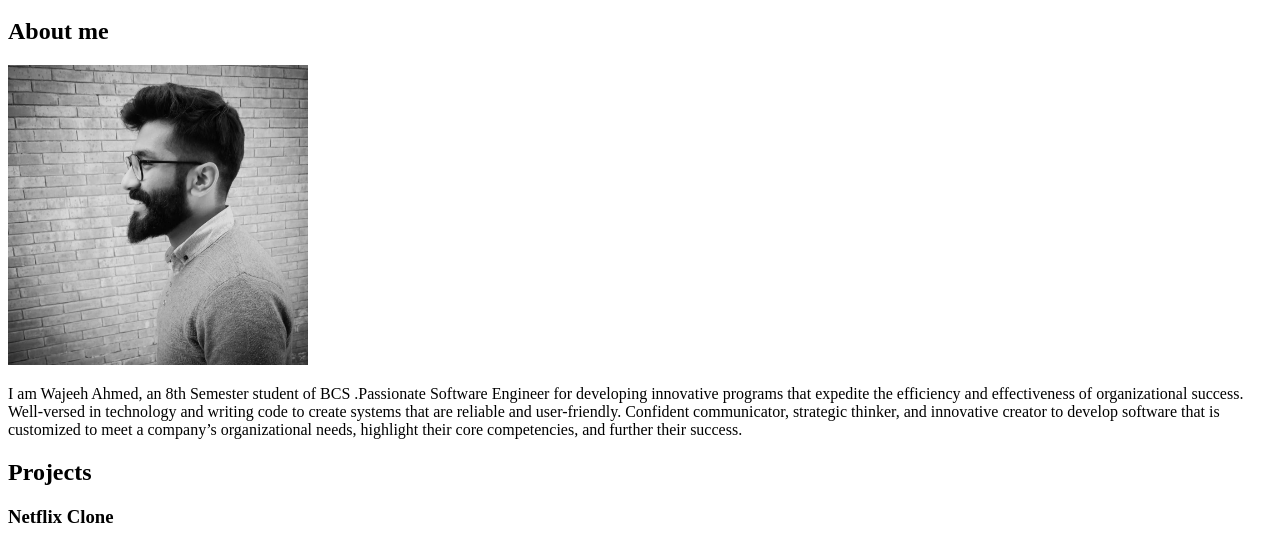
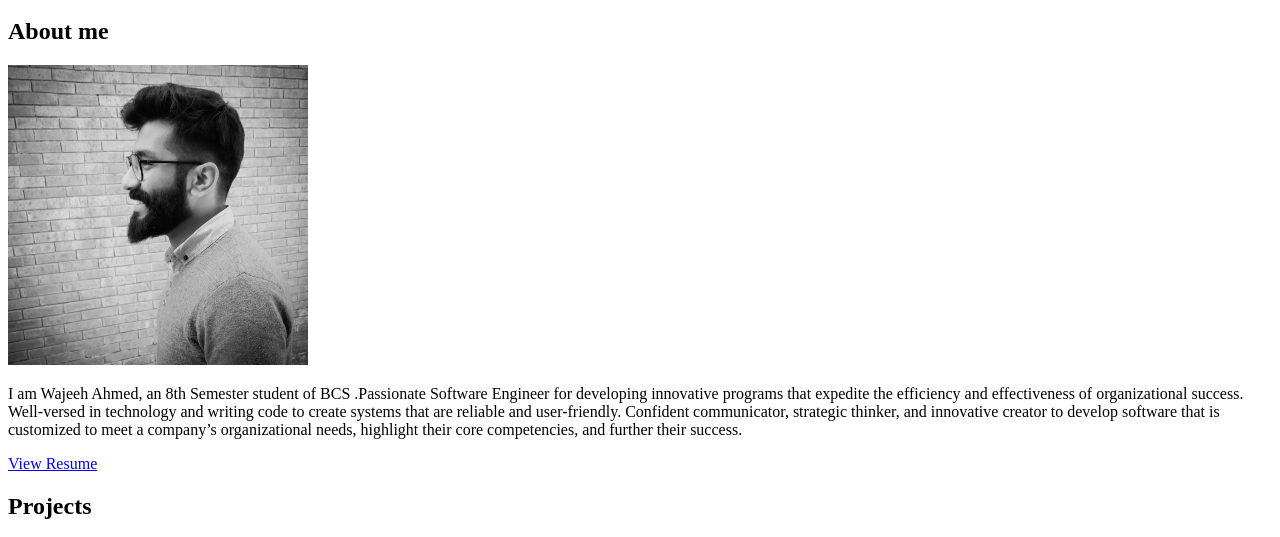
Before and after one commit to WajeehAhmed/Portfolio, a website: page src/template.html in a window 1280 px wide. Shown: the part 137-674 px from the top of the page. Drawn offline with nearby package versions, Linux system fonts and the light colour scheme.

Commit message:
Update template.html

```diff
--- a/src/template.html
+++ b/src/template.html
@@ -76,12 +76,12 @@
                 company’s organizational needs, highlight their core competencies, and
                 further their success.
               </p>
-<!--               <span class="d-flex mt-3">
+              <span class="d-flex mt-3">
                 <a target="_blank" class="cta-btn cta-btn--resume" href="https://github.com/WajeehAhmed/Portfolio/blob/main/src/assets/Wajeeh_Ahmed_CV.pdf">
                   View Resume
                 </a>
 
-              </span> -->
+              </span>
             </div>
           </div>
         </div>
```
